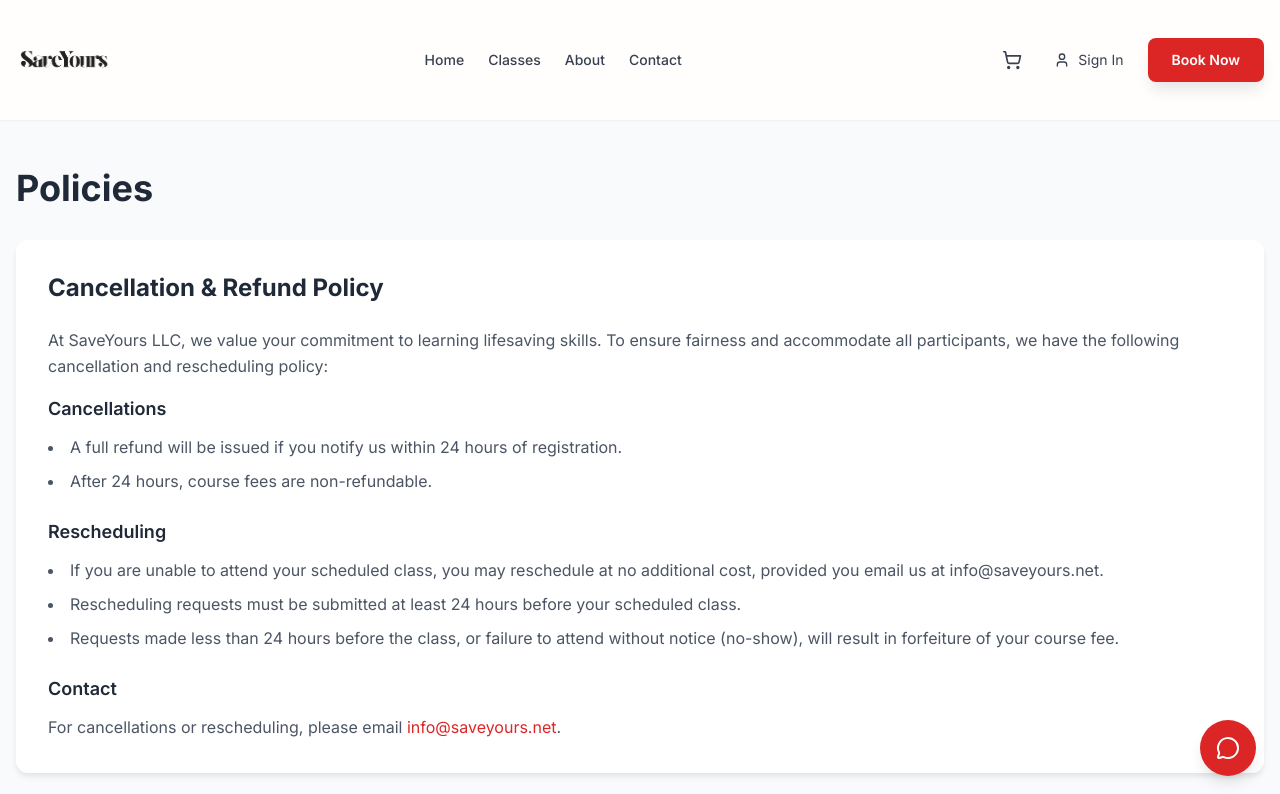
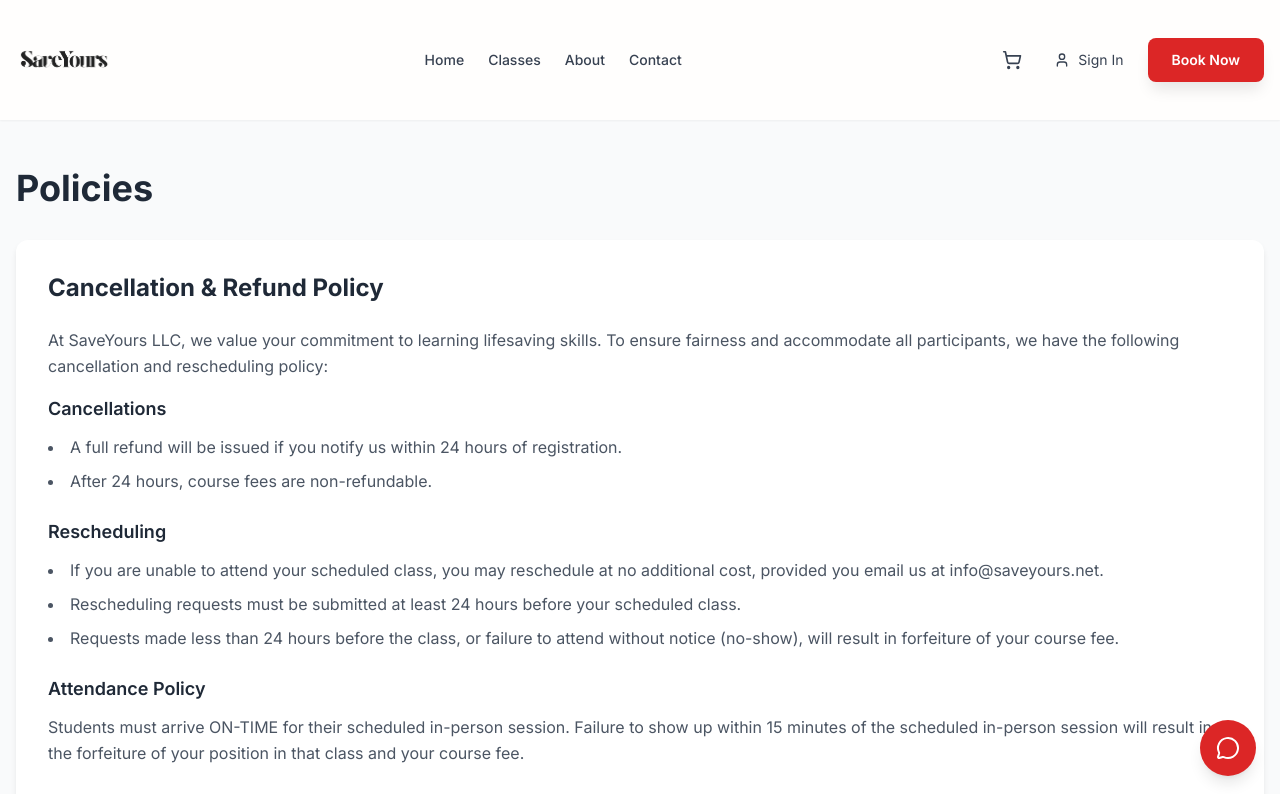
Before and after one commit to moyataebisso/saveyours, a Next.js app: page /policies in a window 1280 px wide. Shown: the top 794 px of the page. Built offline with nearby package versions, Linux system fonts and the light colour scheme.

Commit message:
policy page

```diff
--- a/app/policies/page.tsx
+++ b/app/policies/page.tsx
@@ -27,6 +27,11 @@ export default function PoliciesPage() {
             <li>Requests made less than 24 hours before the class, or failure to attend without notice
                 (no-show), will result in forfeiture of your course fee.</li>
           </ul>
+
+          <h3 className="font-semibold text-lg mb-3">Attendance Policy</h3>
+          <p className="text-gray-600 mb-6">
+            Students must arrive ON-TIME for their scheduled in-person session. Failure to show up within 15 minutes of the scheduled in-person session will result in the forfeiture of your position in that class and your course fee.
+          </p>
 
           <h3 className="font-semibold text-lg mb-3">Contact</h3>
           <p className="text-gray-600">
--- a/lib/email.ts
+++ b/lib/email.ts
@@ -92,6 +92,10 @@ export async function sendEnrollmentConfirmation(
             <li>Bring proof of completion to your in-person skills session</li>
             <li>Participate in hands-on practice with certified instructors</li>
           </ul>
+
+          <div class="important">
+            <strong>ATTENDANCE POLICY:</strong> Students must arrive ON-TIME for their scheduled in-person session. Failure to show up within 15 minutes of the scheduled in-person session will result in the forfeiture of your position in that class and your course fee.
+          </div>
 
           <p><strong>Questions or Need to Reschedule?</strong><br>
           Please refer to our <a href="https://saveyours.net/policies" style="color: #DC2626; text-decoration: underline;">policies page</a> for information about cancellations, rescheduling, and refunds. If you need to cancel or reschedule, please email us at <a href="mailto:info@saveyours.net" style="color: #DC2626;">info@saveyours.net</a> at least 24 hours before your scheduled class.</p>
```
